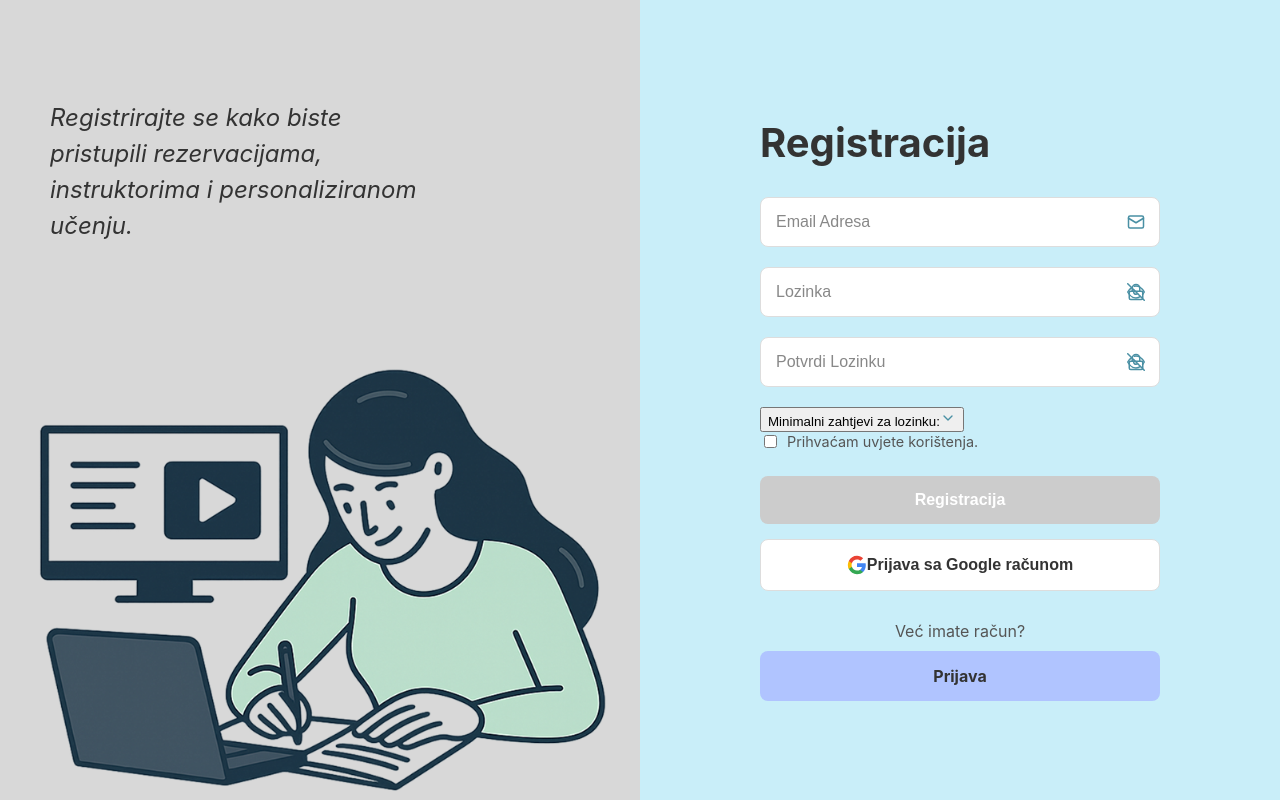
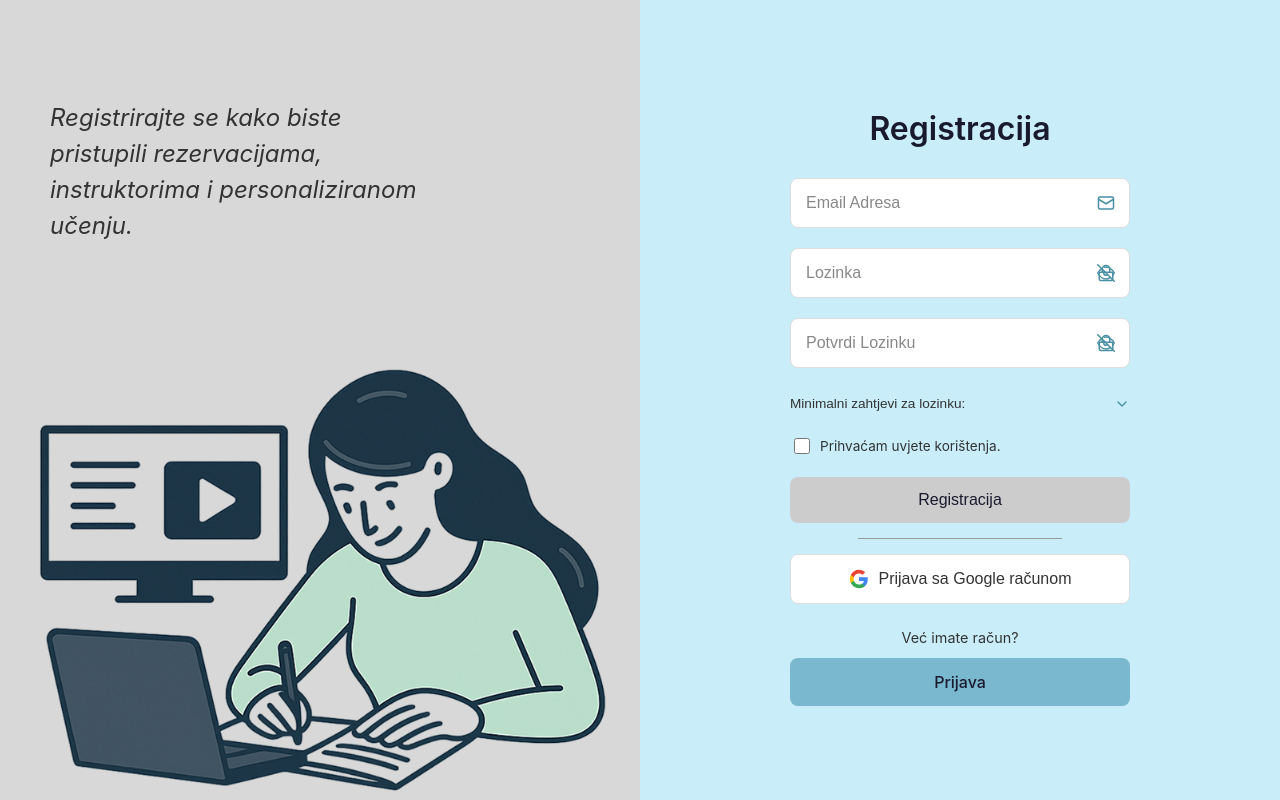
Before and after one commit to Jakov207/Progi-Projekt-Tim-3, a React (Vite) app in the folder app/client/: page /register in a window 1280 px wide. Built offline with nearby package versions, Linux system fonts and the light colour scheme; no server answers.

Commit message:
Azurirani RegisterEmail CSS stilovi

```diff
--- a/app/client/src/pages/RegisterEmail.module.css
+++ b/app/client/src/pages/RegisterEmail.module.css
@@ -1,70 +1,48 @@
-/* --- Kontejner forme --- */
+/* src/pages/RegisterEmail.module.css */
+
+/* --- Form Container --- */
 .formContainer {
     width: 100%;
-    max-width: 400px;
+    max-width: 340px;
 }
 
 .formContainer h2 {
-    font-size: 2.5rem;
-    color: #333;
+    font-size: 2rem;
+    font-weight: 600;
+    color: #1a1a2e;
     margin-bottom: 30px;
-    text-align: left;
+    text-align: center;
 }
 
-/* --- Opcije (Zapamti me / Zaboravljena lozinka) --- */
-.formOptions {
-    display: flex;
-    justify-content: space-between;
-    align-items: center;
-    margin-bottom: 25px;
-    font-size: 0.9rem;
-}
-
-.rememberMe {
+/* --- Button Styles --- */
+.btn {
     display: flex;
     align-items: center;
-    color: #555;
-}
-
-.rememberMe input {
-    margin-right: 8px; /* Razmak između kućice i teksta */
-}
-
-.forgotPassword {
-    color: #555;
-    text-decoration: none;
-}
-.forgotPassword:hover {
-    text-decoration: underline;
-}
-
-/* --- Stilovi za gumbe (dijele se) --- */
-.btn {
-    display: block;
+    justify-content: center;
     width: 100%;
-    padding: 15px;
+    padding: 14px 20px;
     border: none;
     border-radius: 8px;
     font-size: 1rem;
-    font-weight: bold;
+    font-weight: 500;
     cursor: pointer;
     text-align: center;
     text-decoration: none;
     box-sizing: border-box;
-    margin-bottom: 15px;
-    transition: background-color 0.3s ease;
+    margin-bottom: 12px;
+    transition: all 0.2s ease;
 }
 
 .btnPrimary {
-    background-color: #6c9cff;
-    color: white;
-}
-.btnPrimary:hover {
-    background-color: #5a8aff;
+    background-color: #a8c5d8;
+    color: #1a1a2e;
 }
 
-/* Stil za onemogućeni gumb */
-.btn:disabled {
+.btnPrimary:hover {
+    background-color: #96b5c9;
+}
+
+.btnPrimary:disabled {
     background-color: #ccc;
     cursor: not-allowed;
 }
@@ -73,40 +51,121 @@
     background-color: #ffffff;
     color: #333;
     border: 1px solid #ddd;
+    gap: 10px;
+}
+
+.btnGoogle:hover {
+    background-color: #f8f8f8;
+}
+
+.btnSecondary {
+    background-color: #7ab8d0;
+    color: #1a1a2e;
+}
+
+.btnSecondary:hover {
+    background-color: #6aa8c0;
+}
+
+/* --- Password Requirements Dropdown --- */
+.requirementsDropdown {
+    margin-bottom: 15px;
+}
+
+.requirementsToggle {
+    display: flex;
+    align-items: center;
+    justify-content: space-between;
+    width: 100%;
+    background: none;
+    border: none;
+    padding: 8px 0;
+    color: #333;
+    font-size: 0.85rem;
+    cursor: pointer;
+    text-align: left;
+}
+
+.requirementsToggle:hover {
+    color: #4a90a4;
+}
+
+.requirementsToggle svg {
+    transition: transform 0.2s ease;
+}
+
+.requirementsToggle svg.rotated {
+    transform: rotate(180deg);
+}
+
+.rotated {
+    transform: rotate(180deg);
+}
+
+.requirementsList {
+    margin: 8px 0 0 0;
+    padding: 10px 15px 10px 30px;
+    background-color: rgba(255, 255, 255, 0.5);
+    border-radius: 6px;
+    font-size: 0.85rem;
+    color: #555;
+}
+
+.requirementsList li {
+    margin-bottom: 5px;
+}
+
+.requirementsList li:last-child {
+    margin-bottom: 0;
+}
+
+/* --- Terms Checkbox --- */
+.termsCheckbox {
+    display: flex;
+    align-items: center;
+    margin-bottom: 20px;
+    font-size: 0.85rem;
+    color: #333;
+}
+
+.termsCheckbox input {
+    margin-right: 10px;
+    width: 16px;
+    height: 16px;
+    cursor: pointer;
+}
+
+.termsCheckbox label {
+    cursor: pointer;
+}
+
+/* --- Divider --- */
+.divider {
     display: flex;
     align-items: center;
     justify-content: center;
-}
-.btnGoogle:hover {
-    background-color: #f9f9f9;
-}
-.btnGoogle i {
-    /* Ovo ostavljamo za Font Awesome ako ga Google gumb koristi */
-    color: #db4437;
-    margin-right: 10px;
-    font-size: 1.2rem;
+    margin: 15px 0;
 }
 
-/* --- Link za registraciju --- */
-.signupLink {
-    text-align: center;
-    margin-top: 30px;
+.divider span {
+    width: 60%;
+    height: 1px;
+    background-color: #999;
 }
 
-.signupLink p {
-    margin-bottom: 10px;
-    color: #555;
+/* --- Login Link Section --- */
+.loginLink {
+    text-align: center;
+    margin-top: 25px;
 }
 
-.btnSecondary {
-    background-color: #b0c4ff;
+.loginLink p {
+    margin-bottom: 12px;
     color: #333;
-}
-.btnSecondary:hover {
-    background-color: #a0b4ef;
+    font-size: 0.9rem;
 }
 
-/* --- Poruka o grešci --- */
+/* --- Error Message --- */
 .errorMessage {
     color: #d93025;
     background-color: #fdd;
@@ -118,37 +177,10 @@
     text-align: center;
 }
 
-.termsCheckbox {
-    display: flex;
-    align-items: center;
-    margin-bottom: 25px;
-    font-size: 0.9rem;
-    color: #555;
-}
-
-.termsCheckbox input {
-    margin-right: 10px;
-}
-
-.loginLink {
-    text-align: center;
-    margin-top: 30px;
-}
-
-.loginLink p {
-    margin-bottom: 10px;
-    color: #555;
-}
-
-.btn:disabled {
-    background-color: #ccc;
-    cursor: not-allowed;
-}
-
-/* Za poruku "Provjerite email" */
+/* --- Success Message --- */
 .successMessage {
     text-align: center;
-    padding: 20px;
+    padding: 25px;
     background-color: #e6ffed;
     border: 1px solid #b7ebc2;
     border-radius: 8px;
@@ -157,9 +189,14 @@
 
 .successMessage h3 {
     margin-top: 0;
+    margin-bottom: 10px;
 }
 
-/* --- Responzivnost (samo za elemente u formi) --- */
+.successMessage p {
+    margin: 0;
+}
+
+/* --- Responsive Design --- */
 @media (max-width: 768px) {
     .formContainer h2 {
         text-align: center;
```
